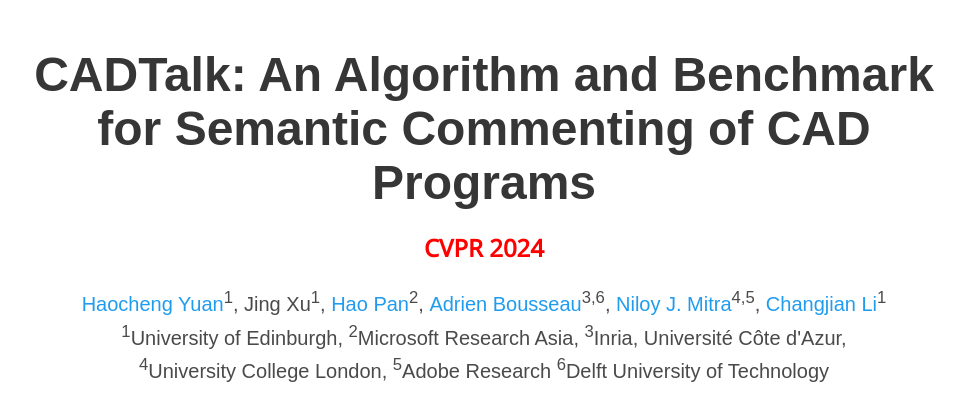
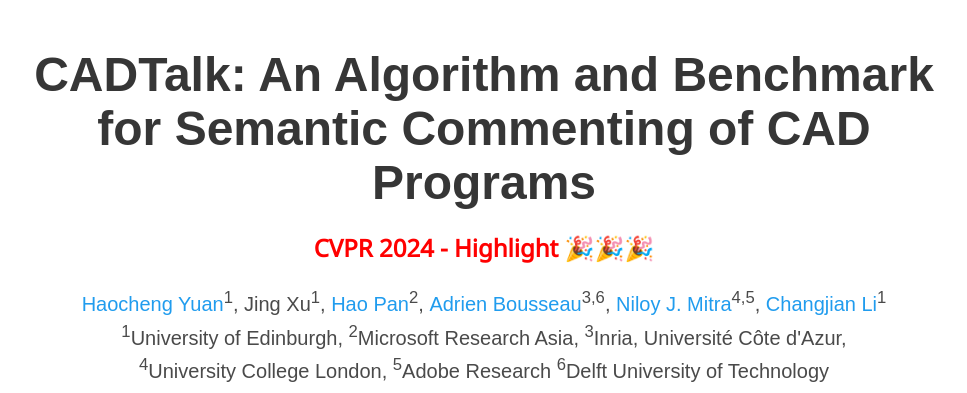
Before and after one commit to yuanfeng-01/D-FRAME, a plain HTML site: page index.html in a window 1280 px wide. Shown: the top 393 px of the page, without its empty margins (156-1123 px from the left). Drawn offline with nearby package versions, Linux system fonts and the light colour scheme; some icons are missing; a web font is replaced by a local one.

Commit message:
add highlight information

```diff
--- a/index.html
+++ b/index.html
@@ -75,7 +75,7 @@
             <div class="columns is-centered">
               <div class="column has-text-centered">
                 <h1 class="title is-1 publication-title">CADTalk: An Algorithm and Benchmark for Semantic Commenting of CAD Programs</h1>
-                <h3 class="title is-4" style="color: red">CVPR 2024</h3>
+                <h3 class="title is-4" style="color: red">CVPR 2024 - Highlight 🎉🎉🎉</h3>
                 <div class="is-size-5 publication-authors">
                   <span class="author-block">
                     <a href="https://yyyyyhc.github.io/" target="_blank">Haocheng Yuan</a><sup>1</sup>,</span>
```
